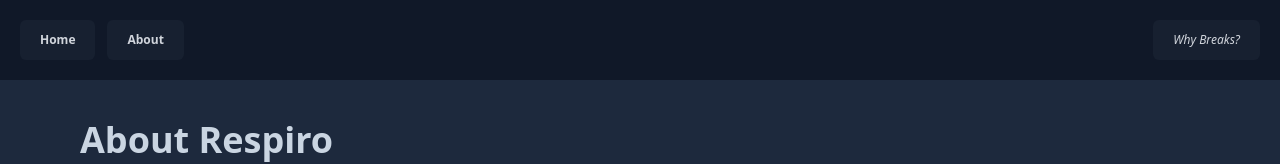
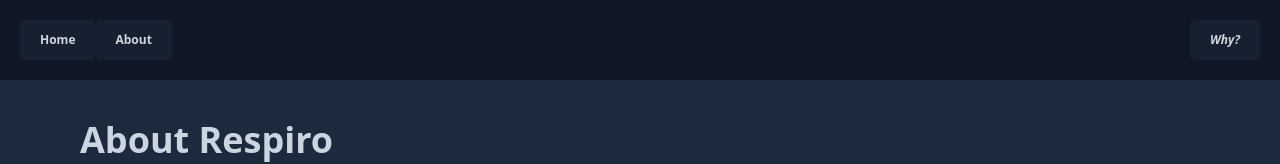
Before and after one commit to utkarshakya/Respiro, a React (Vite) app: page /about in a window 1280 px wide. Shown: the top 164 px of the page. Built offline with nearby package versions, Linux system fonts and the light colour scheme.

Commit message:
refactor: clean up Navbar component structure and improve readability

```diff
--- a/src/components/Navbar.jsx
+++ b/src/components/Navbar.jsx
@@ -3,9 +3,9 @@
 
 function Navbar() {
   return (
-    <>
     <nav className="w-full max-w-7xl p-5 flex justify-between flex-wrap gap-3 text-xs mx-auto">
-        <div className="flex gap-3 flex-wrap font-semibold">
+      {/* Left Part */}
+      <div className="flex gap-x-3 gap-y-1 font-semibold">
         <NavLink
           to="/"
           className={({ isActive }) =>
@@ -27,7 +27,9 @@
           About
         </NavLink>
       </div>
-        <div>
+
+      {/* Right Part */}
+      <div className="flex font-semibold">
         <NavLink
           to="/why"
           className={({ isActive }) =>
@@ -36,7 +38,7 @@
             } hidden md:block py-3 px-5 text-gray-300 bg-gray-800/50 rounded-md italic`
           }
         >
-            Why Breaks?
+          Why?
         </NavLink>
         <NavLink
           to="/why"
@@ -50,7 +52,6 @@
         </NavLink>
       </div>
     </nav>
-    </>
   );
 }
 
```
Lines whose indentation alone changed are shown as unchanged.
